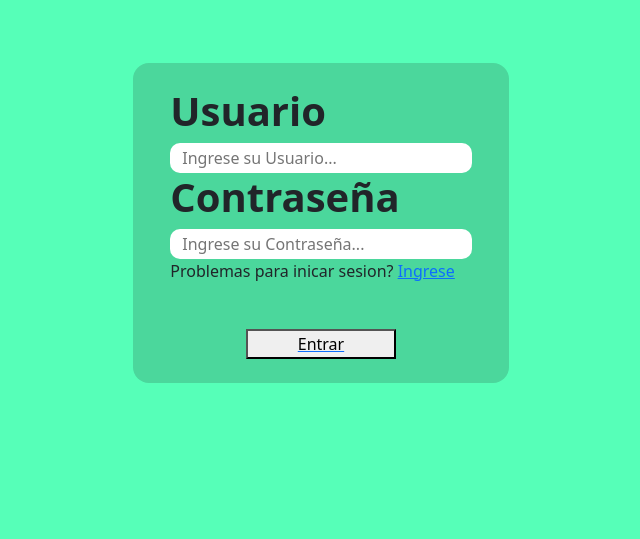
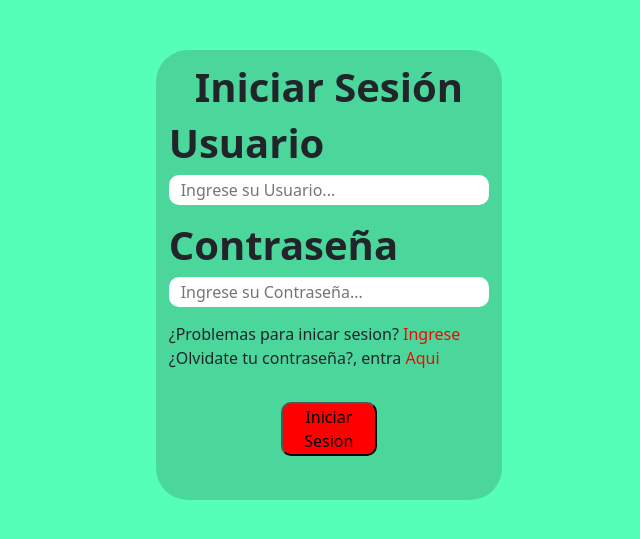
Before and after one commit to Xfezor/ADAX-Store-Manager, a PHP site: page /iniciar_sesion.html in a window 1280 px wide. Shown: the part 162-701 px from the top of the page, without its empty margins (319-959 px from the left). Run offline with PHP 8.4, Linux system fonts and the light colour scheme; some libraries are stand-ins or nearby versions.

Commit message:
Inicio de sesion 99%

```diff
--- a/HTML/iniciar_sesion.html
+++ b/HTML/iniciar_sesion.html
@@ -17,22 +17,23 @@
     <div class="adax ">
       <h1 class="title">ADAX Store Manager</h1>
     </div>
-      <button class="exit ">
-        <i class="fa-solid fa-xmark"></i>
-      </button>
+    <button class="exit ">
+      <i class="fa-solid fa-xmark"></i>
+    </button>
   </div>
 </header>
 <body class="container-fluid">
   <form class="Contenedorsesion">
     <div class="cuadradoverde">
+      <h1 class="titulo"><b>Iniciar Sesión</b></h1>
       <h1><b>Usuario</b></h1>
       <input type="text" placeholder="Ingrese su Usuario..." required>
       <div class="invalid-feedback">Por favor, ingrese su usuario</div>
-      <h1><b>Contraseña</b></h1>
+      <h1 class="contrasena"><b>Contraseña</b></h1>
       <input type="password" placeholder="Ingrese su Contraseña..." required>
       <div class="invalid-feedback">Por favor, ingrese su contraseña</div>
-      <p>Problemas para inicar sesion? <a href="https://www.google.com">Ingrese</p>
-      <button class= "button2" type="submit">Entrar</button>
+      <p>¿Problemas para inicar sesion? <a href="https://www.google.com">Ingrese </a><br> ¿Olvidate tu contraseña?, entra <a href="">Aqui</a></p>
+      <button class= "button2" type="submit">Iniciar Sesion</button>
     </div>
   </form>
 </body>
--- a/HTML/styles_iniciar_sesion.css
+++ b/HTML/styles_iniciar_sesion.css
@@ -1,17 +1,20 @@
 body {
   background-color: #56FFB8;
 }
-.title{
+
+.title {
   font-weight: normal;
   font-style: normal;
 }
-.contenedorarriba{
+
+.contenedorarriba {
   display: flex;
   width: 100%;
   margin: 0px auto;
   margin-top: 3em;
 }
-.adax{
+
+.adax {
   background-color: #D74E4E;
   font-family: 'Montserrat';
   font-weight: 700;
@@ -29,9 +32,9 @@ body {
   text-align: center;
   left: 50%;
   transform: translate(14%);
+}
 
-}
-.exit{
+.exit {
   font-size: 45px;
   border-color: transparent;
   background-color: transparent;
@@ -40,46 +43,63 @@ body {
   transition: transform 0.3s ease;
   width: 90px;
 }
-.exit:hover{
+
+.exit:hover {
   transform: scale(1.2);
 }
 
 .Contenedorsesion {
+  margin: auto;
+  margin-top: 2%;
   display: flex;
+  width: 50%;
+  height: 500px;
   justify-content: center;
   align-items: center;
-  margin: 0 auto;
-  margin-top: 5%;
-  width: 30%;
-  height: 20em;
 }
+
 .cuadradoverde {
-  background-color:rgba(75,215,156,255);
-  display: flex;
-  flex-direction: column;
-  align-items: left;
-  justify-content: center;
-  padding: 10%;
-  height: 100%;
-  width: 100%;
-  border-radius: 1em;
-  text-align: left;
+  border-radius: 5px;
+  background-color: rgba(75, 215, 156, 255);
+  padding: 2%;
+  width: 55%;
+  height: 90%;
+  margin-left: 2.5%;
+  border-radius: 2em;
 }
-.cuadradoverde button {
-  margin: 0 auto;
-  margin-top: 10%;
+
+.cuadradoverde .titulo {
   text-align: center;
-  align-items: center;
-  justify-content: center;
 }
+
 input {
   width: 100%;
   border-radius: 10px;
   padding-left: 10px;
-  border-color:transparent;
+  border-color: transparent;
 }
 .button2 {
-  width: 50%;
+  background-color: #ff0000;
   display: flex;
-  margin: 0 auto;
+  margin: auto;
+  width: 30%;
+  justify-content: center;
+  align-items: center;
+  margin-top: 10%;
+  border-radius: 10px;
+  text-align: center;
+
 }
+
+.contrasena {
+  margin-top: 5%;
+}
+
+a {
+  text-decoration:none;
+  color: red;
+}
+
+p {
+  margin-top: 15px;
+}
```
